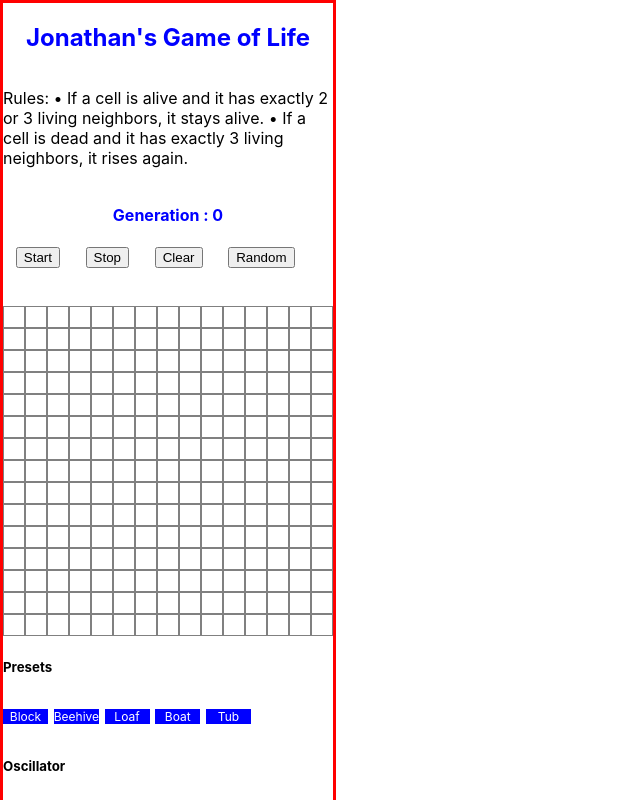
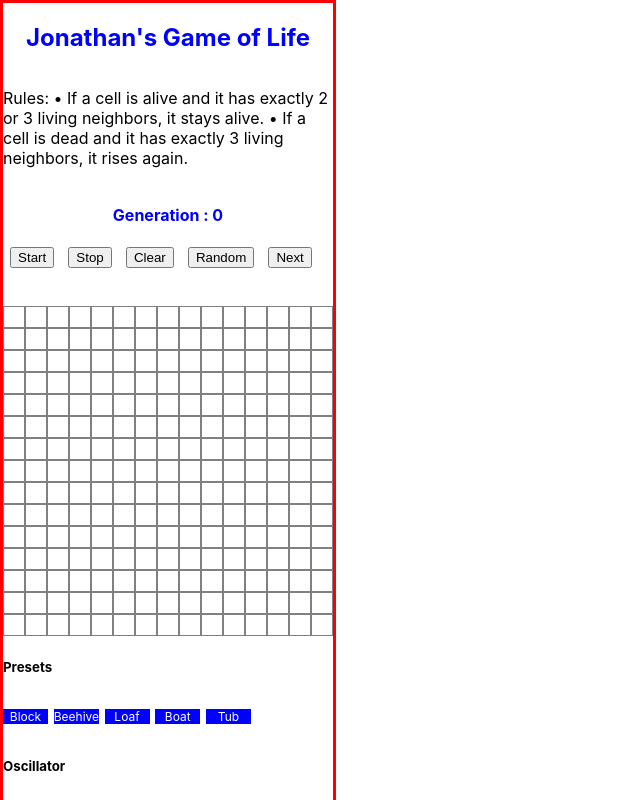
Before and after one commit to bloominstituteoftechnology/CS-Build-Week-1, a React (Create React App) app in the folder client/: page / in a window 1280 px wide. Shown: the top 800 px of the page, without its empty margins (0-640 px from the left). Built offline with nearby package versions, Linux system fonts and the light colour scheme.

Commit message:
created a nextGeneration function and a next button to see if I could get the game to go over to the next generation It is killing some cells and leaving some cells according to console.logs but it is wiping the board clean.

```diff
--- a/client/src/App.js
+++ b/client/src/App.js
@@ -231,8 +231,43 @@ class App extends Component {
     //   }
     // );
     console.log("Stop the game");
-    this.setState({gameRunning: false});
+    // this.setState({gameRunning: false});
+    this.setState(prevState => ({gameRunning: !prevState.gameRunning}) );
   };
+
+  nextGeneration = () => {
+    const state_matrix = {...this.state.matrix};
+    const keys = Object.keys(state_matrix);
+
+    for(let i = 0; i<keys.length; i++){
+
+      // let aliveNeighbors = this.findLiveNeighbors({row: keys[i].row, position_in_row: keys[i].position_in_row});
+      // let current_cell_alive = state_matrix[ === 1 ? true : false;
+      for (let j = 0; j < state_matrix[i].length; j++){
+        console.log(i, j);
+        let aliveNeighbors = this.findLiveNeighbors({row: i, position_in_row: j});
+        let current_cell_alive = state_matrix[i][j] === 1 ? true : false;
+        if (current_cell_alive){
+          if(aliveNeighbors !== 2 || aliveNeighbors !== 3){
+            //kill the cell that is currently alive.
+            console.log(`Killing the cell ${i}, ${j}`);
+            state_matrix[i][j] = 0;
+            this.setState({state_matrix});
+            this.continueWithGame();
+          } else {
+          if(aliveNeighbors ===3){
+            //resurrect the currently dead cell.
+            console.log(`Resurrecting the cell ${i}, ${j}`);
+            state_matrix[i][j] = 1;
+            this.setState({state_matrix});
+            this.continueWithGame();
+          }
+        }
+      }
+
+    }
+   }
+  }
 
 
   handleColorChangeIfZero = color => {
@@ -474,6 +509,9 @@ class App extends Component {
             <div>
               <button onClick = {this.generateRandom}>Random</button>
             </div>
+            <div>
+              <button onClick = {this.nextGeneration}>Next</button>
+            </div>
             <br/>
             <br/>
             <br/>
```
